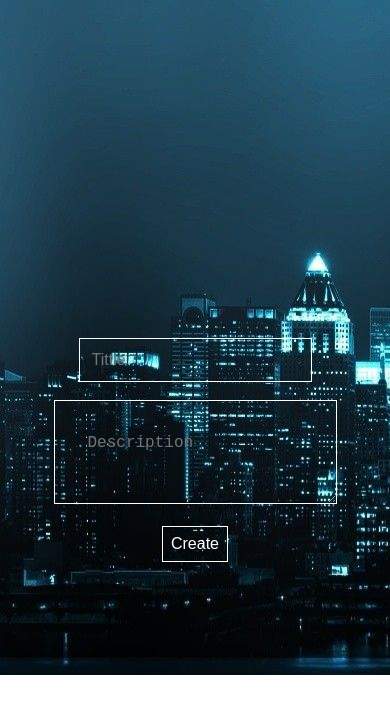
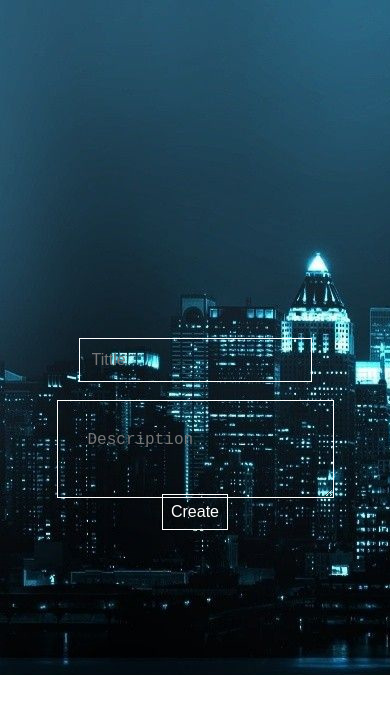
Before and after one commit to jaskirat1313/assignment, a React (Create React App) app: page / in a window 390 px wide. Shown: the top 714 px of the page. Built offline with nearby package versions, Linux system fonts and the light colour scheme.

Commit message:
final changes

```diff
--- a/src/App.css
+++ b/src/App.css
@@ -39,7 +39,7 @@ button {
   background: transparent;
   font-size: medium;
   color: #fff;
-  top: 40vh;
+  top: 37vh;
   bottom: 40vh;
   position: relative;
   border: 1px solid #fff;
@@ -109,6 +109,6 @@ button {
     margin: 16px;
   }
   textarea {
-    padding: 33px;
+    padding: 30px;
   }
 }
```
